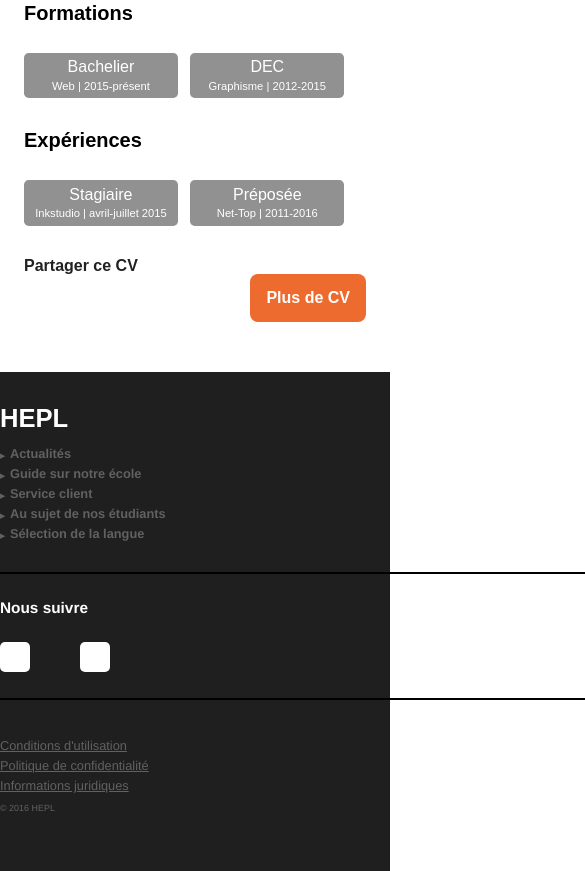
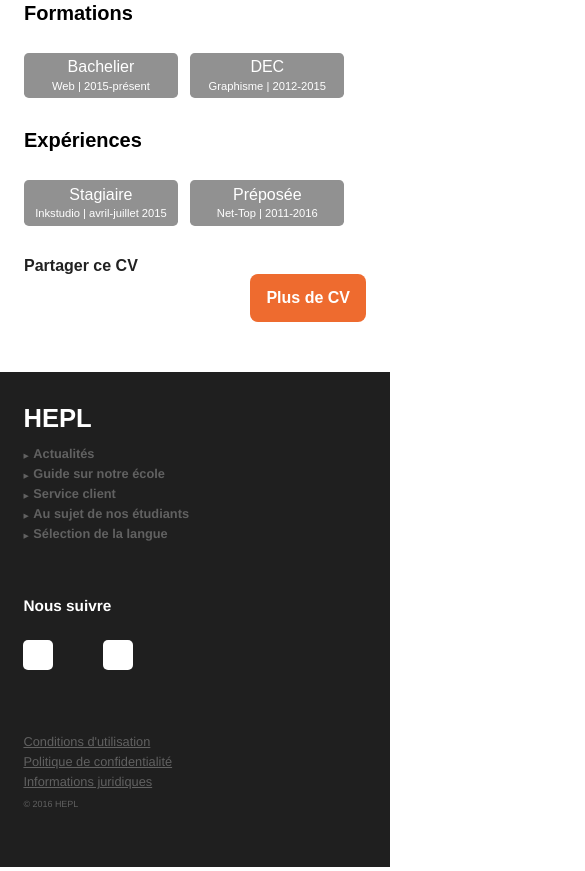
Before and after one commit to stephecloutier/cv, a website: page index.html in a window 390 px wide. Shown: the part 1547-2418 px from the top of the page, 585 px wide, since content can reach past the window. Drawn offline with nearby package versions, Linux system fonts and the light colour scheme; files that its build step writes are made by us from their sources; a web font is replaced by a local one.

Commit message:
Fixed responsive footer

```diff
--- a/src/sass/objects/_footer.scss
+++ b/src/sass/objects/_footer.scss
@@ -31,7 +31,6 @@ footer div.footerWrap {
 
 footer div.liens {
     float: left;
-    border-right: 2px solid #000;
 }
 
 footer div.liens span {
@@ -63,7 +62,6 @@ footer div.liens li:hover::before {
 
 footer div.follow {
     float: left;
-    border-right: 2px solid #000;
 }
 
 footer div.follow span {
--- a/src/sass/trumps/_responsive.scss
+++ b/src/sass/trumps/_responsive.scss
@@ -20,7 +20,7 @@
     }
 
     .footerWrap div {
-        width: 300px;
+        max-width: 300px;
     }
 }
 
@@ -34,11 +34,11 @@
     }
 
     footer div.footerWrap {
-        width: 900px;
+        max-width: 900px;
     }
 
     .footerWrap div {
-        width: 300px;
+        max-width: 300px;
     }
 }
 
@@ -198,24 +198,24 @@
         width: 100%
     }
 
-    footer .footerWrap {
-        display: flex;
-        flex-direction: column;
-    }
-
-    footer .footerWrap div {
-        border-right: none;
-        border-bottom: 2px solid black;
-        padding: 2em 0;
+    footer {
         width: 100%;
     }
 
-    footer .footerWrap div:first-child {
-        padding-top: 0;
-    }
-
-    footer .footerWrap div:last-child {
-        border: none;
+    footer .footerWrap {
+        width: 95%;
+        display: flex;
+        justify-content: space-between;
+        flex-wrap: wrap;
+        align-items: flex-start;
+        div {
+            padding-left: 2em;
+            float: none;
+            width: 30%;
+            &:first-child {
+                padding-left: 0;
+            }
+        }
     }
 
 }
@@ -308,6 +308,28 @@
     }
 }
 
+@media screen and (max-width: 650px) {
+    footer .footerWrap {
+        display: flex;
+        flex-direction: column;
+        justify-content: flex-start;
+        width: 100%;
+    }
+
+    footer .footerWrap div {
+        padding: 2em 0;
+        width: 100%;
+    }
+
+    footer .footerWrap div:first-child {
+        padding-top: 0;
+    }
+
+    footer .footerWrap div:last-child {
+        border: none;
+    }
+}
+
 @media screen and (max-width: 460px) {
     nav#navetud a {
         font-size: 0;
```
